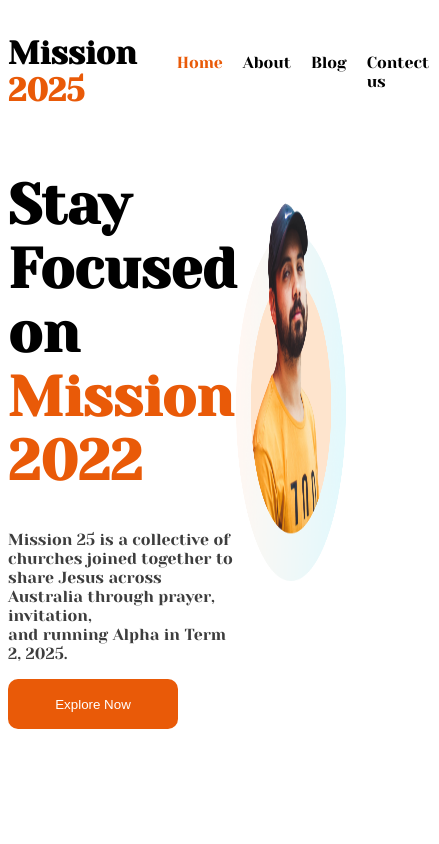
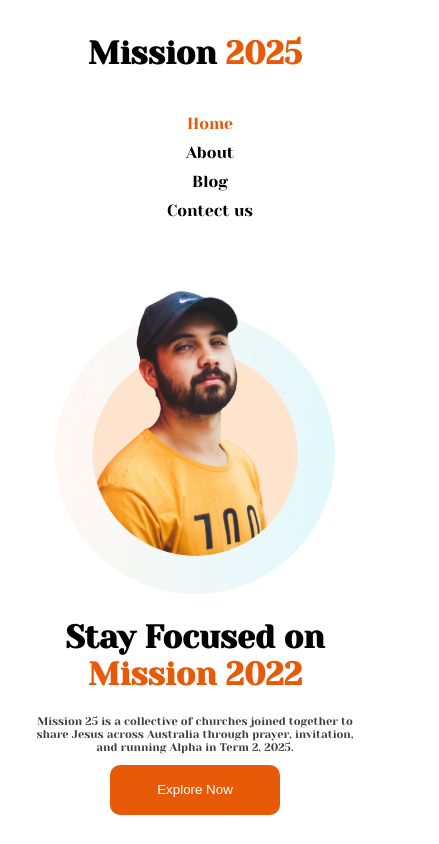
Before and after one commit to mohammademon393/My-mission-2025, a plain HTML site: page index.html in a window 390 px wide. Shown: the whole page, 439 px wide, since content can reach past the window. Drawn offline with Linux system fonts and the light colour scheme.

Commit message:
Responsive the navber and banner part

```diff
--- a/css/responsive.css
+++ b/css/responsive.css
@@ -0,0 +1,20 @@
+/* header part */
+@media screen and (max-width:576px) {
+    p{
+        font-size: 0.7rem;
+        font-weight: 300;
+    }
+    .nav,
+    .nav>ul
+    {
+        flex-direction: column;
+        text-align: center;
+    }
+    .banner{
+        flex-direction: column-reverse;
+        text-align: center;
+    }
+    .banner-left h1{
+        font-size: 2rem;
+    }
+}
--- a/css/styels.css
+++ b/css/styels.css
@@ -67,6 +67,3 @@ p{
     flex: 1;
 
 }
-.banner-right img{
-
-}
```
